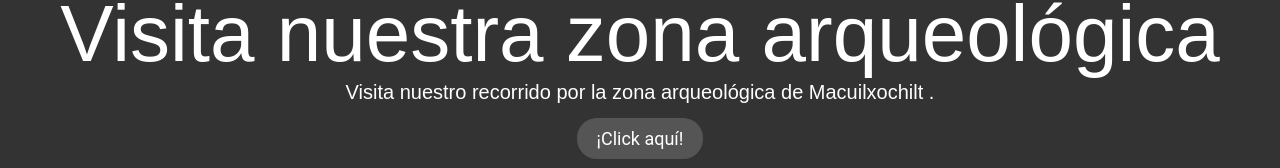
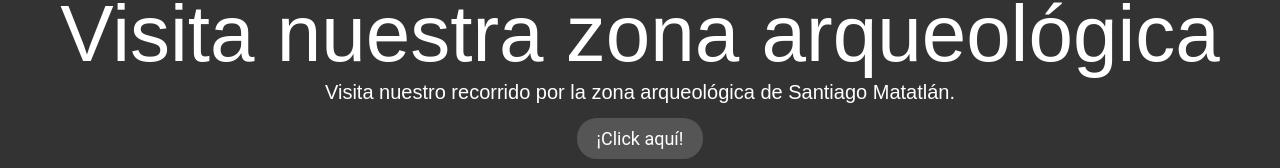
Before and after one commit to MuseoIncluyenteSantaAna/museoMatatlan, a plain HTML site: page index.html in a window 1280 px wide. Shown: the part 1921-2089 px from the top of the page. Drawn offline with nearby package versions, Linux system fonts and the light colour scheme.

Commit message:
Update index.html

```diff
--- a/index.html
+++ b/index.html
@@ -260,7 +260,7 @@
 
    <section class="section">
     <h2>Visita nuestra zona arqueológica</h2>
-    <p>Visita nuestro recorrido por la zona arqueológica de Macuilxochilt .</p>
+    <p>Visita nuestro recorrido por la zona arqueológica de Santiago Matatlán.</p>
     <a class="button" href="https://zonaarqueologicamatatlan.netlify.app">¡Click aquí!</a>
   </section>
 
```
